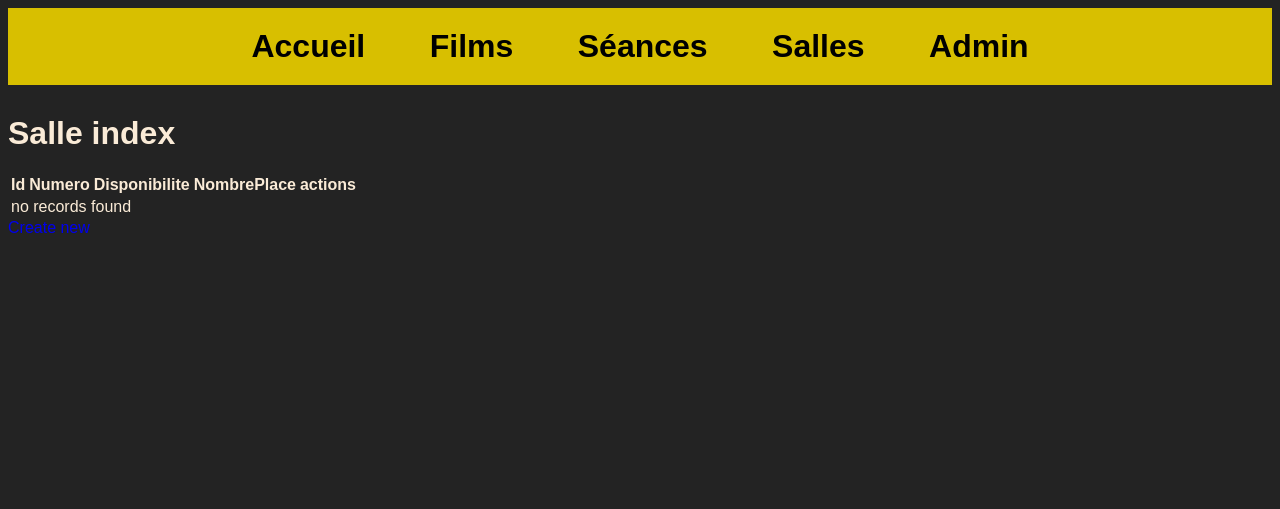
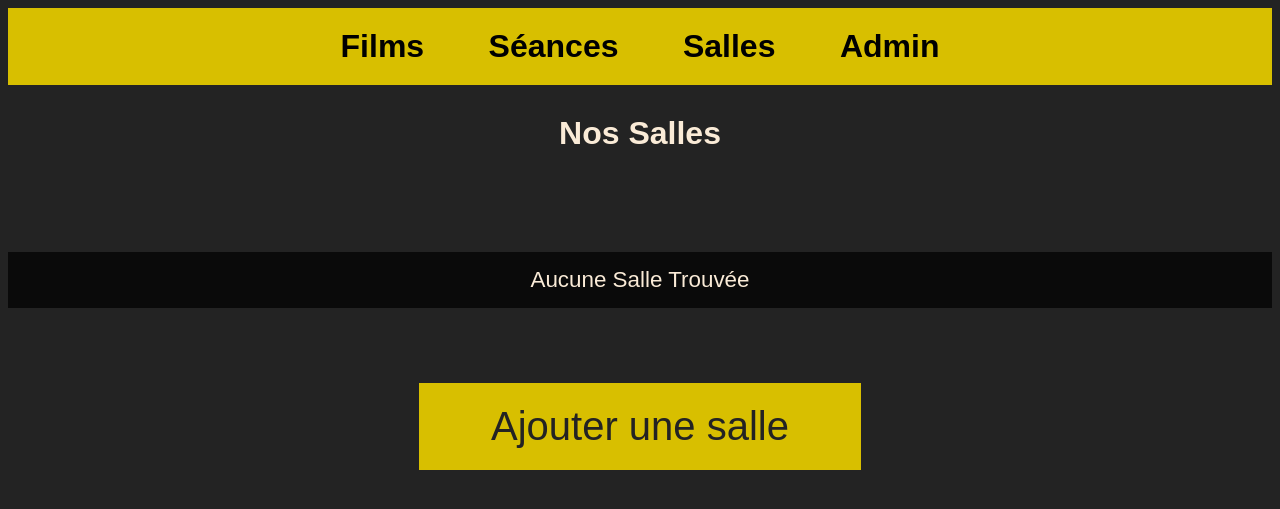
Before and after one commit to Karolyne17/ProjectCinema, a Symfony app: template templates/salle/index.html.twig in a window 1280 px wide. Shown: the top 509 px of the page. Run offline with Twig, Linux system fonts and the light colour scheme; the template is opened without the code that fills it, so the values that code supplies are empty; some libraries are stand-ins or nearby versions.

Commit message:
dernier commit

```diff
--- a/public/css/detail.css
+++ b/public/css/detail.css
@@ -4,7 +4,7 @@
     margin:40px;
     color :antiquewhite;
     font-family: Arial, Helvetica, sans-serif;
-    width:40%;
+    width:55%;
     display:block;
     box-shadow: 5px 2px 4px #0a0a0a;
 }
@@ -12,6 +12,15 @@
 .detail_film_div_titre{
     font-weight: bold;
     font-size: 1.5rem;
+}
+
+.detail_div_img{
+    text-align: center;
+}
+
+.detail_div_img img{
+    max-height: 400px;
+    max-width: 100%;
 }
 
 .detail_film_div_synopsis{
@@ -23,11 +32,49 @@
     padding-top:20px;
     font-size: 1.1rem;
     color :#c1c1c1;
+    padding-bottom: 30px;
 }
 
 .detail_film_div_grd p{
     margin:auto;
     line-height: 3.5ch;
+}
+
+.film_detail_super_container{
+    display: flex;
+}
+
+.seance_detail_div_container{
+    background-color: #5e5e5e;
+    margin:40px;
+    color :antiquewhite;
+    font-family: Arial, Helvetica, sans-serif;
+    width:30%;
+    display:block;
+    box-shadow: 5px 2px 4px #0a0a0a;
+}
+
+.seance_detail_div_titre{
+    padding:20px;
+    text-align: center;
+    font-weight: bold;
+    font-size: 1.8rem;
+}
+
+.message_contenu_manquant{
+    text-align: center;
+    padding: 15px;
+    background-color: #0a0a0a;
+    margin-top: 50%;
+    font-size: 1.4rem;
+}
+
+.message_contenu_inexistant{
+    text-align: center;
+    padding: 15px;
+    background-color: #0a0a0a;
+    margin-top: 100px;
+    font-size: 1.4rem;
 }
 
 
--- a/src/Controller/NavController.php
+++ b/src/Controller/NavController.php
@@ -13,8 +13,7 @@ class NavController extends AbstractController
     */
     public function accueil()
     {
-        $pageTittle = "Accueil";
-        return $this->render("navigation/accueil.html.twig");
+        return $this->redirectToRoute('filmList');
     }
 
 
--- a/src/Form/SalleType.php
+++ b/src/Form/SalleType.php
@@ -4,8 +4,10 @@ namespace App\Form;
 
 use App\Entity\Salle;
 use Symfony\Component\Form\AbstractType;
+use Symfony\Component\Form\Extension\Core\Type\ChoiceType;
 use Symfony\Component\Form\FormBuilderInterface;
 use Symfony\Component\OptionsResolver\OptionsResolver;
+
 
 class SalleType extends AbstractType
 {
@@ -13,7 +15,7 @@ class SalleType extends AbstractType
     {
         $builder
             ->add('numero')
-            ->add('disponibilite')
+            ->add('disponibilite', ChoiceType::class,["choices" => ['Disponible' => 'Disponible', 'En Travaux' => 'En Travaux',],])
             ->add('nombrePlace')
         ;
     }
--- a/templates/NavBar.html.twig
+++ b/templates/NavBar.html.twig
@@ -1,5 +1,4 @@
 <nav class="navbar">
-    <a class="aNavBar" href="{{ path ('accueil') }}">Accueil</a>
     <a class="aNavBar" href="{{ path ('filmList') }}">Films</a>
     <a class="aNavBar" href="{{ path ('seance_index') }}">Séances</a>
     <a class="aNavBar" href="{{ path ('salle_index') }}">Salles</a>
--- a/templates/salle/_delete_form.html.twig
+++ b/templates/salle/_delete_form.html.twig
@@ -1,4 +1,4 @@
 <form method="post" action="{{ path('salle_delete', {'id': salle.id}) }}" onsubmit="return confirm('Are you sure you want to delete this item?');">
     <input type="hidden" name="_token" value="{{ csrf_token('delete' ~ salle.id) }}">
-    <button class="btn">Delete</button>
+    <button class="btn seance_delete_btn">Supprimer</button>
 </form>
--- a/templates/salle/index.html.twig
+++ b/templates/salle/index.html.twig
@@ -3,37 +3,43 @@
 {% block title %}Salle index{% endblock %}
 
 {% block body %}
-    <h1>Salle index</h1>
 
-    <table class="table">
-        <thead>
-            <tr>
-                <th>Id</th>
-                <th>Numero</th>
-                <th>Disponibilite</th>
-                <th>NombrePlace</th>
-                <th>actions</th>
-            </tr>
-        </thead>
-        <tbody>
+<h1 class="h1_listing">Nos Salles</h1>
+
+
+    {% if salles|length == 0 %}
+        <div class="message_contenu_inexistant">Aucune Salle Trouvée</div>
+
+        <div class="btn_admin_container">
+         <a href="{{ path ('salle_new') }}"><div class="btn_admin">Ajouter une salle</div></a>
+        </div>
+
+    {% else %}
+
+
+<div class="film_super_container">
         {% for salle in salles %}
-            <tr>
-                <td>{{ salle.id }}</td>
-                <td>{{ salle.numero }}</td>
-                <td>{{ salle.disponibilite }}</td>
-                <td>{{ salle.nombrePlace }}</td>
-                <td>
-                    <a href="{{ path('salle_show', {'id': salle.id}) }}">show</a>
-                    <a href="{{ path('salle_edit', {'id': salle.id}) }}">edit</a>
-                </td>
-            </tr>
-        {% else %}
-            <tr>
-                <td colspan="5">no records found</td>
-            </tr>
+
+        <div class="film_div_container">
+            <div class="film_div_text">
+                <div class="film_div_presentation">
+                    <p class="seance_div_titre">Salle numéro {{ salle.numero }}</p>
+
+                    <p class="seance_date">Nombre de place : {{ salle.nombrePlace  }}</p>
+                    <div class="seance_div_grd">
+                        <p class="film_p_grd"> Disponibilite : {{ salle.disponibilite }}</p>
+                    </div>
+                </div>
+            </div>
+            <div class="admin_btn_container">
+                <a href="{{ path('salle_edit', {'id': salle.id}) }}"><div class="seance_update_btn">Modifier</div></a>
+                <div>{{ include('salle/_delete_form.html.twig') }}</div>
+            </div>
+        </div>
+
         {% endfor %}
-        </tbody>
-    </table>
+    </div>
 
-    <a href="{{ path('salle_new') }}">Create new</a>
+    {% endif %}
+
 {% endblock %}
--- a/templates/salle/new.html.twig
+++ b/templates/salle/new.html.twig
@@ -1,11 +1,10 @@
 {% extends 'base.html.twig' %}
 
-{% block title %}New Salle{% endblock %}
+{% block title %}Ajouter Salle{% endblock %}
 
 {% block body %}
-    <h1>Create new Salle</h1>
+    <h1 class="h1_create">Ajouter une salle</h1>
 
     {{ include('salle/_form.html.twig') }}
 
-    <a href="{{ path('salle_index') }}">back to list</a>
 {% endblock %}
--- a/templates/seance/new.html.twig
+++ b/templates/seance/new.html.twig
@@ -6,5 +6,4 @@
     <h1 class="h1_create">Ajouter une séance</h1>
     {{ include('seance/_form.html.twig') }}
 
-    <a href="{{ path('seance_index') }}">Retour à la liste de Séance</a>
 {% endblock %}
```
Also changed, not shown: src/Controller/FilmController.php (+3 -5 lines), src/Controller/UserController.php (deleted, +0 -18 lines), src/Entity/Salle.php (+7 -2 lines), templates/film/detail.html.twig (+61 -48 lines), templates/film/listing.html.twig (+11 -3 lines), templates/salle/_form.html.twig (+13 -2 lines), templates/salle/edit.html.twig (+3 -6 lines), templates/seance/edit.html.twig (+2 -6 lines), templates/seance/index.html.twig (+13 -0 lines), templates/user/index.html.twig (deleted, +0 -20 lines), public/uploads/images/chat-621b99740c57b.jpg (added).
